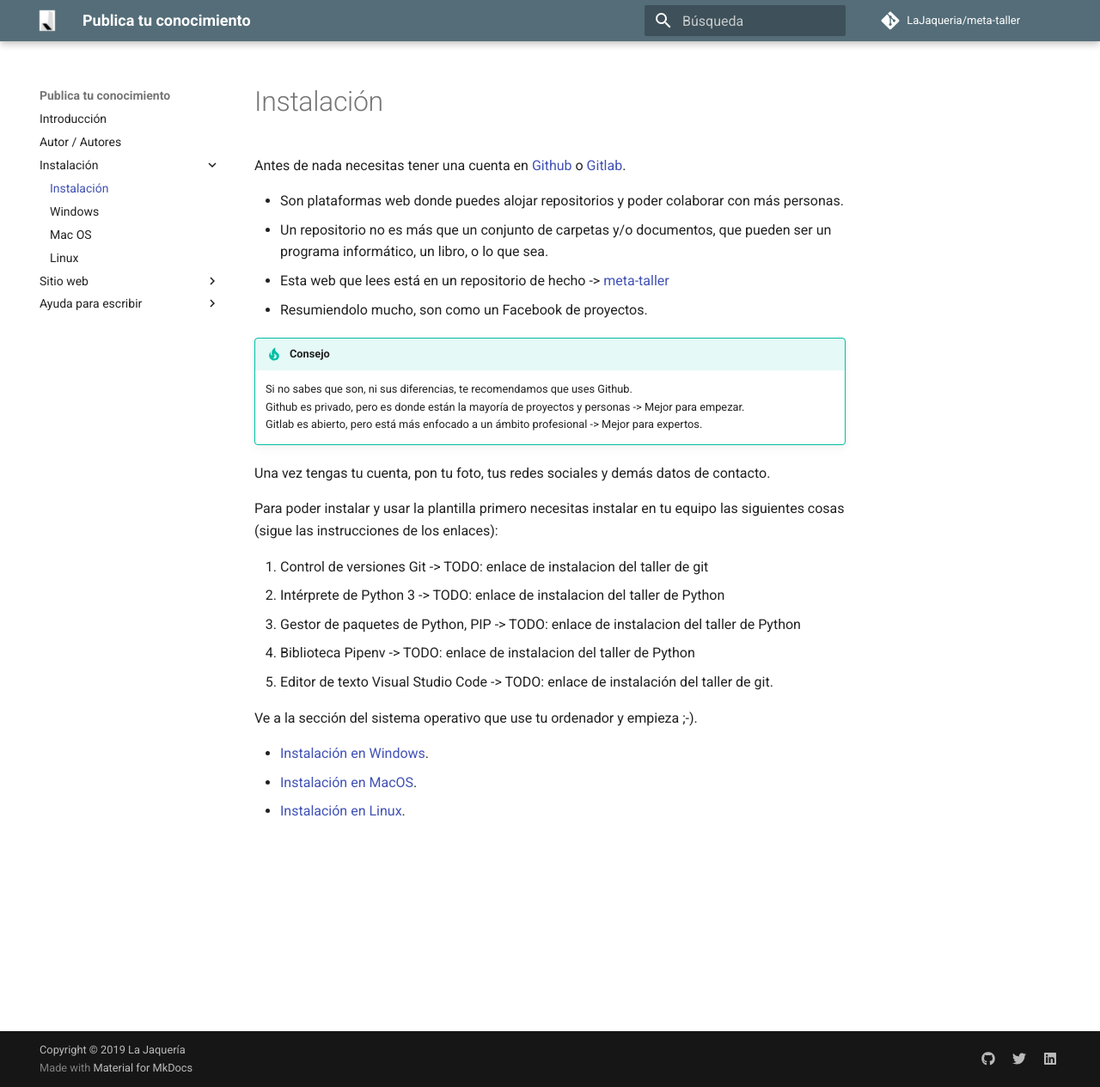
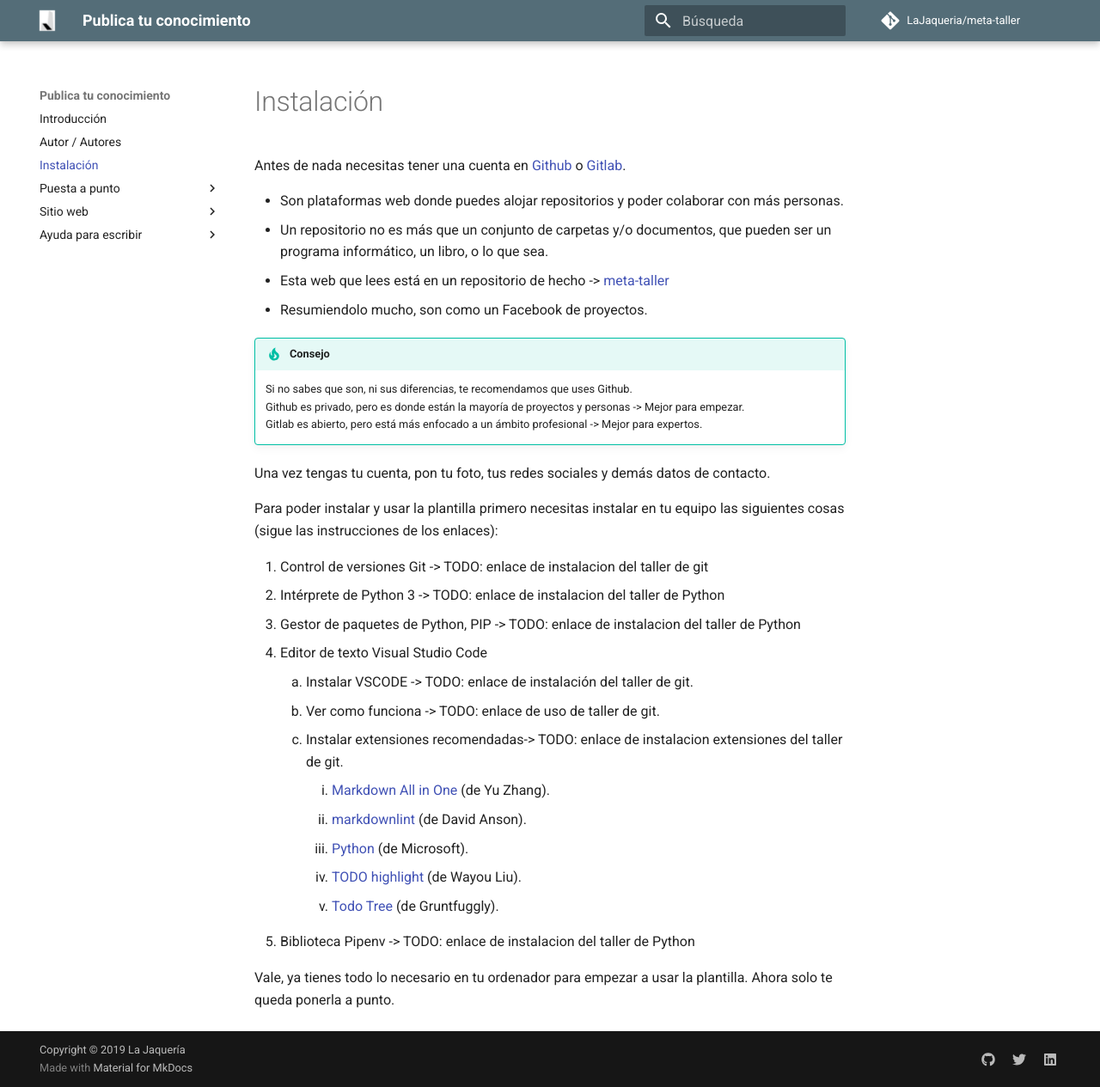
Before and after one commit to LaJaqueria/meta-taller, an MkDocs documentation site: the page built from docs/instalacion.md, in a window 1280 px wide and 1265 px high. Shown: the whole window at 86% size. Built offline with MkDocs 1.6.1 and Material for MkDocs 9.7.7, drawn with Linux system fonts in a browser that asks for light colours; comment, search, counter and statistics services are not loaded.

Commit message:
instalacion a medias, puesta a punto iniciada

```diff
--- a/docs/instalacion/instalacion.md
+++ b/docs/instalacion.md
@@ -19,11 +19,15 @@
 1. Control de versiones Git -> TODO: enlace de instalacion del taller de git
 2. Intérprete de Python 3 -> TODO: enlace de instalacion del taller de Python
 3. Gestor de paquetes de Python, PIP -> TODO: enlace de instalacion del taller de Python
-4. Biblioteca Pipenv -> TODO: enlace de instalacion del taller de Python
-5. Editor de texto Visual Studio Code -> TODO: enlace de instalación del taller de git.
+4. Editor de texto Visual Studio Code
+    1. Instalar VSCODE -> TODO: enlace de instalación del taller de git.
+    2. Ver como funciona -> TODO: enlace de uso de taller de git.
+    3. Instalar extensiones recomendadas-> TODO: enlace de instalacion extensiones del taller de git.
+        1. [Markdown All in One](https://marketplace.visualstudio.com/items?itemName=yzhang.markdown-all-in-one) (de Yu Zhang).
+        2. [markdownlint](https://marketplace.visualstudio.com/items?itemName=DavidAnson.vscode-markdownlint) (de David Anson).
+        3. [Python](https://marketplace.visualstudio.com/items?itemName=ms-python.python) (de Microsoft).
+        4. [TODO highlight](https://marketplace.visualstudio.com/items?itemName=wayou.vscode-todo-highlight) (de Wayou Liu).
+        5. [Todo Tree](https://marketplace.visualstudio.com/items?itemName=Gruntfuggly.todo-tree) (de Gruntfuggly).
+5. Biblioteca Pipenv -> TODO: enlace de instalacion del taller de Python
 
-Ve a la sección del sistema operativo que use tu ordenador y empieza ;-).
-
-* [Instalación en Windows](windows.md).
-* [Instalación en MacOS](macos.md).
-* [Instalación en Linux](linux.md).
+Vale, ya tienes todo lo necesario en tu ordenador para empezar a usar la plantilla. Ahora solo te queda ponerla a punto.
--- a/mkdocs.yml
+++ b/mkdocs.yml
@@ -27,13 +27,13 @@
   # Modelo para empezar: Intro, Info del autor y la instalación
   - Introducción: index.md # TODO:
   - Autor / Autores: about.md # TODO:
-  - Instalación:
-    - Instalación: instalacion/instalacion.md # TODO:
-    - Windows: instalacion/windows.md # TODO:
-    - Mac OS: instalacion/macos.md # TODO:
-    - Linux: instalacion/linux.md # TODO:
+  - Instalación : instalacion.md # TODO:
   # Aquí seguirían tus secciones
   # TODO:
+  - Puesta a punto:
+    - Crear repositorio: puestaapunto/repositorio.md # TODO:
+    - Instalar plantlla: puestaapunto/plantilla.md # TODO:
+    - Subir primeros cambios: puestaapunto/push.md # TODO:
   - Sitio web:
     - Despliegue: despliegue/despliegue.md
     - Read the Docs: despliegue/readthedocs.md
```
Also changed, not shown: docs/puestaapunto/plantilla.md (added, +3 -0 lines), docs/puestaapunto/push.md (added, +3 -0 lines), docs/puestaapunto/repositorio.md (added, +3 -0 lines).
